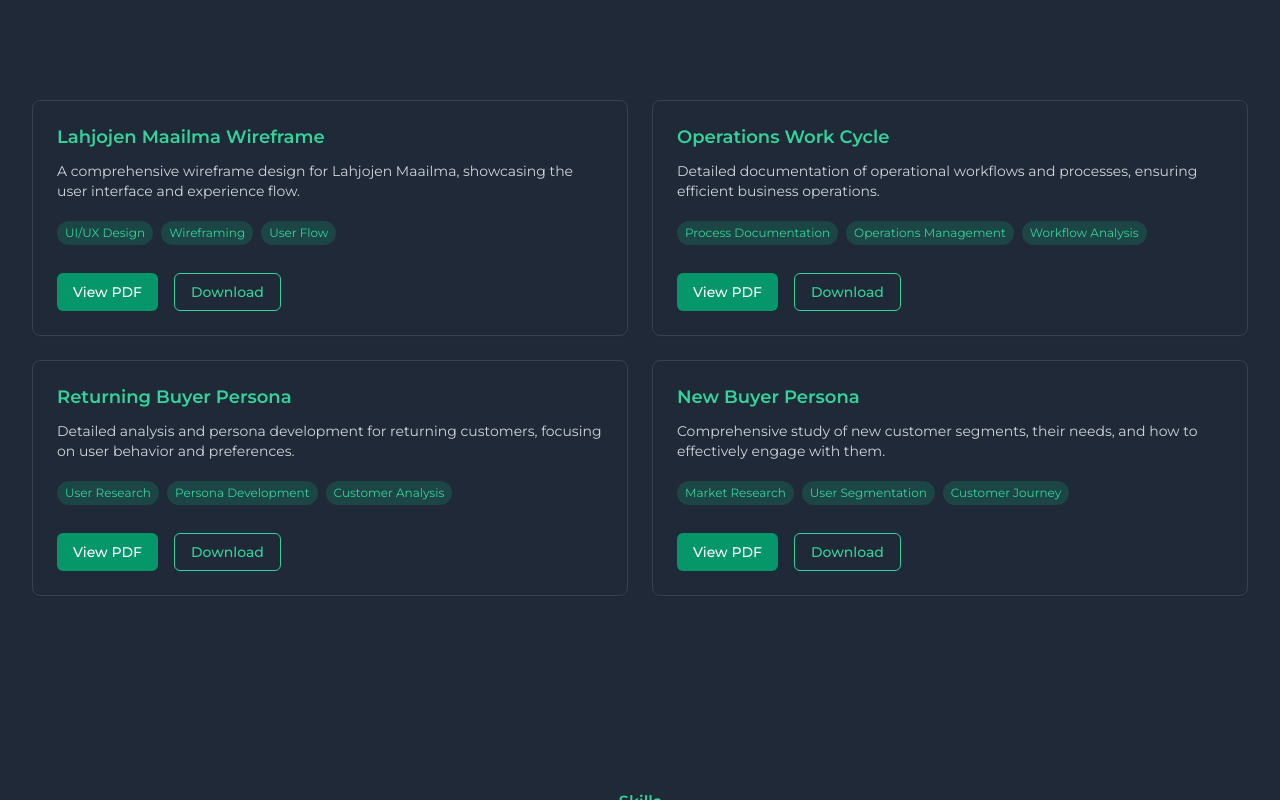
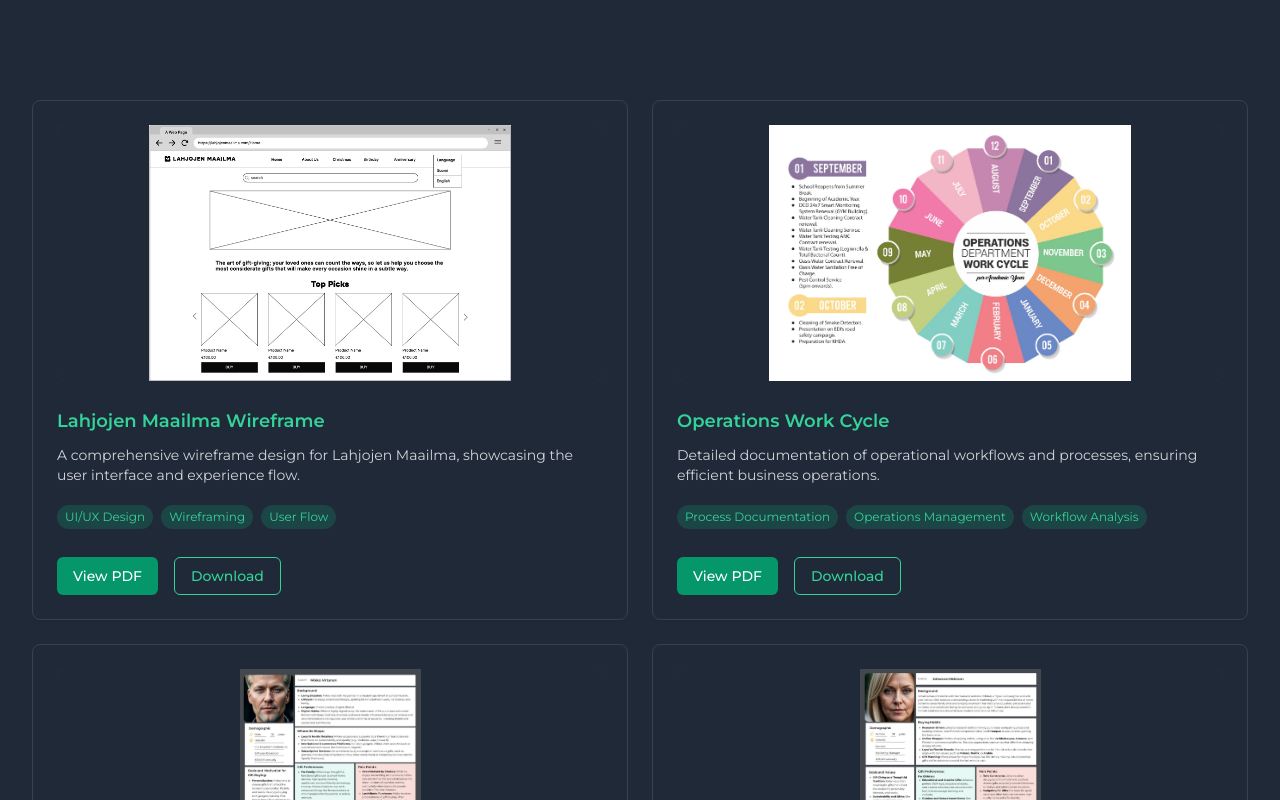
Before and after one commit to AidaKokko/Portfolio, a Next.js app: page / in a window 1280 px wide. Shown: the part 4500-5300 px from the top of the page. Built offline with nearby package versions, Linux system fonts and the light colour scheme.

Commit message:
Add project preview images to Projects component

```diff
--- a/src/components/Projects.tsx
+++ b/src/components/Projects.tsx
@@ -52,6 +52,16 @@
                 key={`project-${index}`}
                 className="relative flex flex-col gap-y-3 rounded-lg border border-gray-700 bg-gray-800 p-6 shadow-sm hover:shadow-md transition-all hover:border-emerald-500"
               >
+                <div className="relative h-48 sm:h-64 bg-gray-700 rounded-lg overflow-hidden mb-4">
+                  <Image
+                    src={project.previewPath}
+                    alt={`Preview of ${project.title}`}
+                    fill
+                    sizes="(max-width: 768px) 100vw, (max-width: 1200px) 50vw, 33vw"
+                    className="object-contain bg-gray-800"
+                    priority={index < 2}
+                  />
+                </div>
                 <h3 className="text-lg font-semibold leading-6 text-emerald-400">{project.title}</h3>
                 <p className="text-sm text-gray-300">{project.description}</p>
                 <div className="flex flex-wrap gap-2 mt-2">
```
